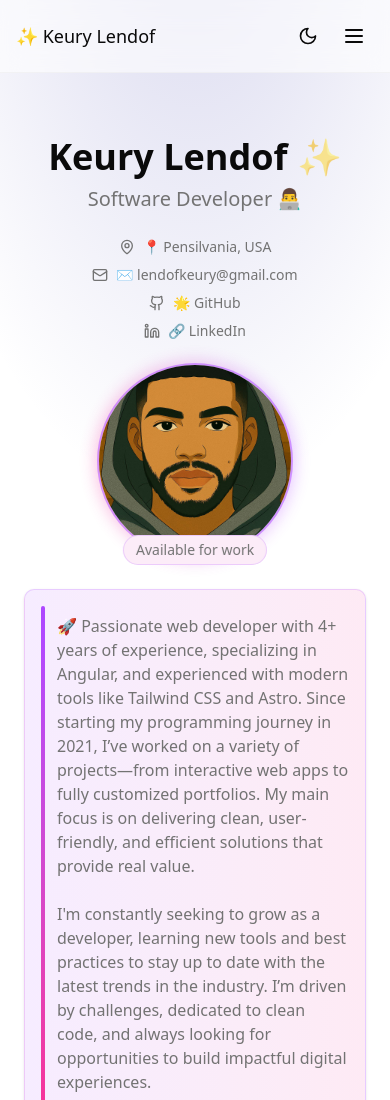
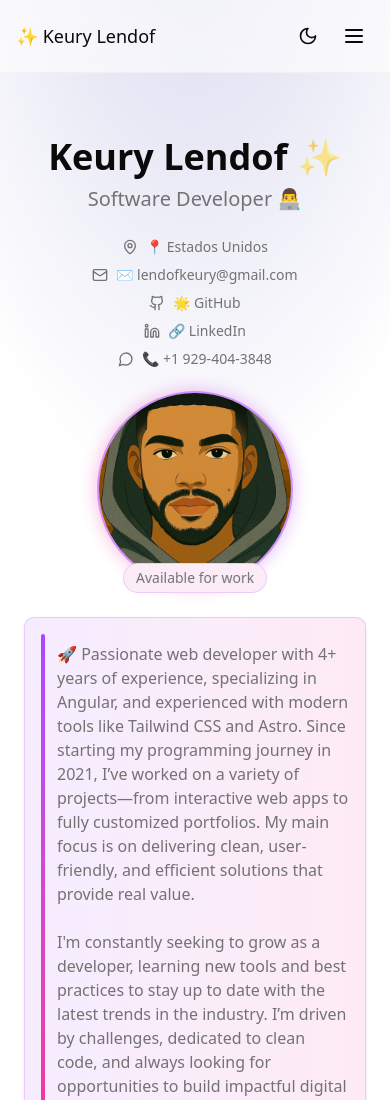
Before and after one commit to KeuryLendof/MyPortfolio, an Astro site: page / in a window 390 px wide. Shown: the top 1100 px of the page. Built offline with nearby package versions, Linux system fonts and the light colour scheme; Astro itself is replaced by a stand-in of ours.

Commit message:
feat: add phone number to contact section and preview image link

```diff
--- a/src/components/HeroSection.tsx
+++ b/src/components/HeroSection.tsx
@@ -1,5 +1,11 @@
 import { personalInfo } from "@/lib/data";
-import { Mail, Github, MapPin, Linkedin } from "lucide-react";
+import {
+  Mail,
+  Github,
+  MapPin,
+  Linkedin,
+  MessageCircle,
+} from "lucide-react";
 import { motion } from "framer-motion";
 import MotionWrapper from "./MotionWrapper";
 
@@ -97,6 +103,16 @@ export default function HeroSection() {
                 <Linkedin className="h-4 w-4 mr-2" />
                 🔗 LinkedIn
               </motion.a>
+
+              <motion.a
+                href={`tel:${personalInfo.phone.replace(/ /g, "")}`}
+                className="flex items-center text-sm text-muted-foreground hover:text-foreground transition-colors"
+                variants={childVariants}
+                whileHover={{ scale: 1.05, color: "#4b5563" }}
+              >
+                <MessageCircle className="h-4 w-4 mr-2" />
+                📞 {personalInfo.phone}
+              </motion.a>
             </motion.div>
           </div>
 
--- a/src/layouts/Layout.astro
+++ b/src/layouts/Layout.astro
@@ -18,8 +18,24 @@ const { title = "Keury Lendof - Portfolio", description = "Passionate Frontend D
     <link rel="icon" type="image/svg+xml" href="/kl.svg" />
     <meta name="generator" content={Astro.generator} />
     <meta name="description" content={description} />
+
     <meta name="theme-color" content="#1e1b4b" media="(prefers-color-scheme: dark)" />
     <meta name="theme-color" content="#ffffff" media="(prefers-color-scheme: light)" />
+
+    <!-- Open Graph Meta Tags -->
+    <meta property="og:title" content="Keury Lendof - Portfolio" />
+    <meta property="og:description" content="Passionate Frontend Developer showcasing projects, skills, and experience." />
+    <meta property="og:image" content="https://keurylendof.com/profile.png" />
+    <meta property="og:url" content="https://keurylendof.com" />
+    <meta property="og:type" content="website" />
+
+    <!-- Twitter Card (opcional, mejora la vista en X/Twitter) -->
+    <meta name="twitter:card" content="summary_large_image" />
+    <meta name="twitter:title" content="Keury Lendof - Portfolio" />
+    <meta name="twitter:description" content="Passionate Frontend Developer showcasing projects, skills, and experience." />
+    <meta name="twitter:image" content="https://keurylendof.com/profile.png" />
+
+
     <title>{title}</title>
     <link rel="preconnect" href="https://fonts.googleapis.com" />
     <link rel="preconnect" href="https://fonts.gstatic.com" crossorigin />
--- a/src/lib/data.ts
+++ b/src/lib/data.ts
@@ -1,9 +1,10 @@
 export const personalInfo = {
   name: "Keury Lendof",
-  location: "Pensilvania, USA",
+  location: "Estados Unidos",
   email: "lendofkeury@gmail.com",
   github: "https://github.com/keurylendof",
   linkedin: "https://www.linkedin.com/in/keury-lendof-599b82185/",
+  phone: "+1 929-404-3848"
 };
 
 export const workExperience = [
```
Also changed, not shown: public/profile.png (added).
